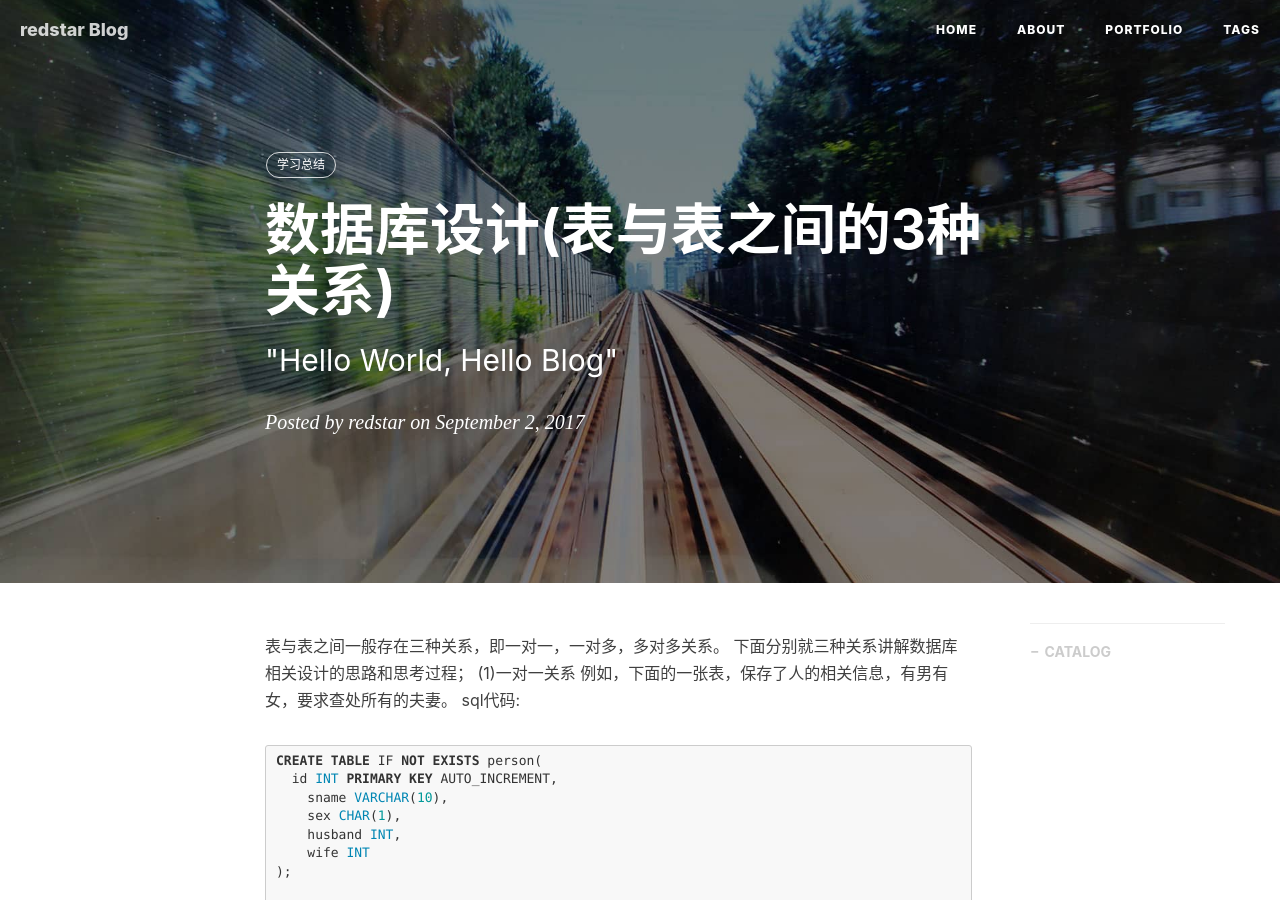
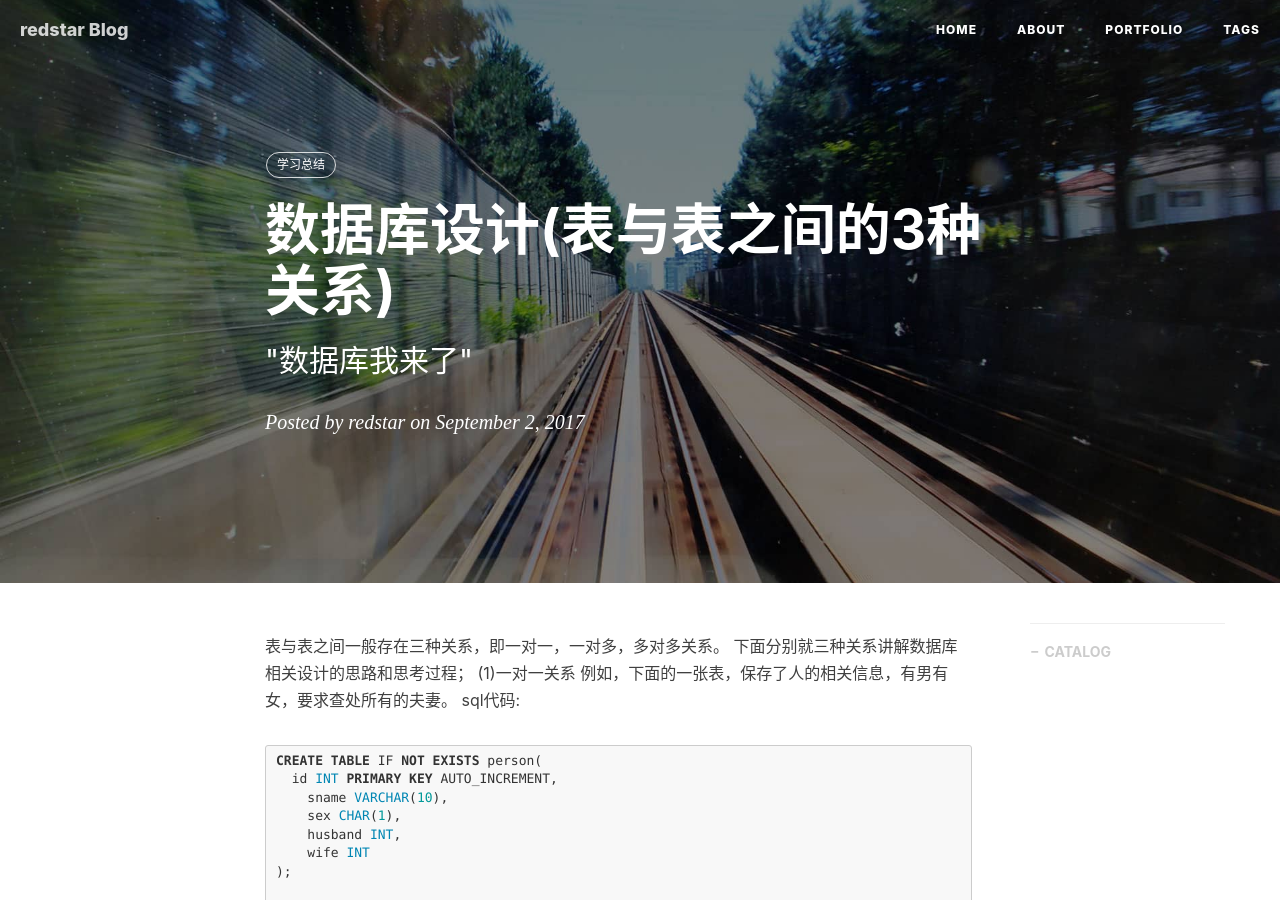
Before and after one commit to yhx123/yhx123.github.io, a Jekyll site: the page built from _posts/2017-9-3-hello-2017.markdown, in a window 1280 px wide and 900 px high. Built offline with Jekyll 4.4.1, drawn with Linux system fonts in a browser that asks for light colours; nearby versions of some CDN libraries; comment, search, counter and statistics services are not loaded.

Commit message:
添加了一篇文章..

```diff
--- a/_posts/2017-9-3-hello-2017.markdown
+++ b/_posts/2017-9-3-hello-2017.markdown
@@ -1,7 +1,7 @@
 ---
 layout:     post
 title:      "数据库设计(表与表之间的3种关系)"
-subtitle:   " \"Hello World, Hello Blog\""
+subtitle:   " \"数据库我来了\""
 date:       2017-09-2
 author:     "redstar"
 header-img: "img/post-bg-2015.jpg"
```
